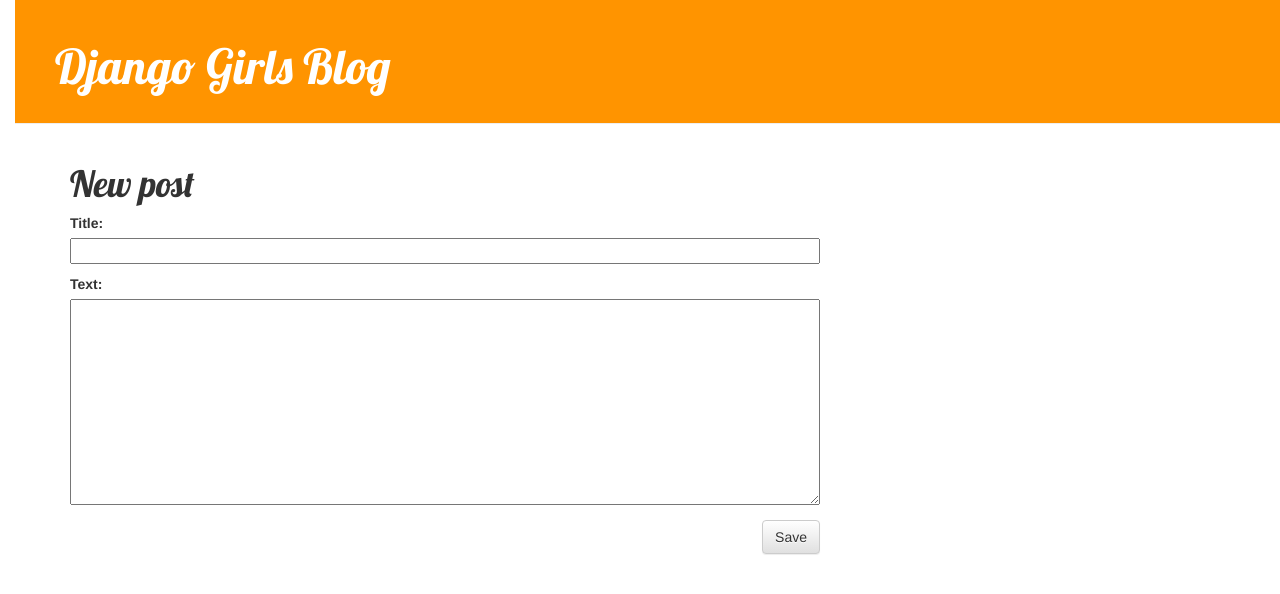
After one commit to kunlun-bird/pythonlearning-django, a Django app: page /post/new/ in a window 1280 px wide. The commit adds this page. Shown: the top 594 px of the page. Run offline with Django 3.2, Linux system fonts and the light colour scheme; some libraries are stand-ins or nearby versions.

Commit message:
Django 表单

```diff
--- /dev/null
+++ b/blog/forms.py
@@ -0,0 +1,8 @@
+from django import forms
+from .models import Post
+
+
+class PostForm(forms.ModelForm):
+    class Meta:
+        model = Post
+        fields = ('title', 'text',)
--- a/blog/templates/blog/base.html
+++ b/blog/templates/blog/base.html
@@ -9,8 +9,21 @@
         <title>Django Girls blog</title>
     </head>
     <body>
-        {% block content %}
-        {% endblock %}
+        <div class="page-header">
+            {% if user.is_authenticated %}
+                <a href="{% url 'post_new' %}" class="top-menu"><span class="glyphicon glyphicon-plus"></span></a>
+            {% endif %}
+            <h1><a href="/">Django Girls Blog</a></h1>
+        </div>
+        <div class="content container">
+            <div class="row">
+                <div class="col-md-8">
+                    {% block content %}
+                    {% endblock %}
+                </div>
+            </div>
+        </div>
+
 
     </body>
 </html>
--- a/blog/templates/blog/post_detail.html
+++ b/blog/templates/blog/post_detail.html
@@ -7,6 +7,9 @@
                     {{ post.published_date }}
                 </div>
             {% endif %}
+            {% if user.is_authenticated %}
+                <a class="btn btn-default" href="{% url 'post_edit' pk=post.pk %}"><span class="glyphicon glyphicon-pencil"></span></a>
+            {% endif %}
             <h1>{{ post.title }}</h1>
             <p>{{ post.text|linebreaksbr }}</p>
         </div>
--- /dev/null
+++ b/blog/templates/blog/post_edit.html
@@ -0,0 +1,9 @@
+{% extends 'blog/base.html' %}
+
+{% block content %}
+    <h1>New post</h1>
+    <form method="POST" class="post-form">{% csrf_token %}
+        {{ form.as_p }}
+        <button type="submit" class="save btn btn-default">Save</button>
+    </form>
+{% endblock %}
--- a/blog/urls.py
+++ b/blog/urls.py
@@ -4,4 +4,6 @@
 urlpatterns = [
     path('', views.post_list, name='post_list'),
     path('post/<int:pk>/', views.post_detail, name='post_detail'),
+    path('post/new/', views.post_new, name='post_new'),
+    path('post/<int:pk>/edit/', views.post_edit, name='post_edit'),
 ]
--- a/blog/views.py
+++ b/blog/views.py
@@ -1,6 +1,8 @@
 from django.shortcuts import render, get_object_or_404
 from django.utils import timezone
 from .models import Post
+from .forms import PostForm
+from django.shortcuts import redirect
 
 
 def post_list(request):
@@ -11,3 +13,32 @@
 def post_detail(request, pk):
     post = get_object_or_404(Post, pk=pk)
     return render(request, 'blog/post_detail.html', {'post': post})
+
+
+def post_new(request):
+    if request.method == 'POST':
+        form = PostForm(request.POST)
+        if form.is_valid():
+            post = form.save(commit=False)
+            post.author = request.user
+            post.published_date = timezone.now()
+            post.save()
+            return redirect('post_detail', pk=post.pk)
+    else:
+        form = PostForm()
+    return render(request, 'blog/post_edit.html', {'form': form})
+
+
+def post_edit(request, pk):
+    post = get_object_or_404(Post, pk=pk)
+    if request.method == "POST":
+        form = PostForm(request.POST, instance=post)
+        if form.is_valid():
+            post = form.save(commit=False)
+            post.author = request.user
+            post.published_date = timezone.now()
+            post.save()
+            return redirect('post_detail', pk=post.pk)
+    else:
+        form = PostForm(instance=post)
+    return render(request, 'blog/post_edit.html', {'form': form})
```
